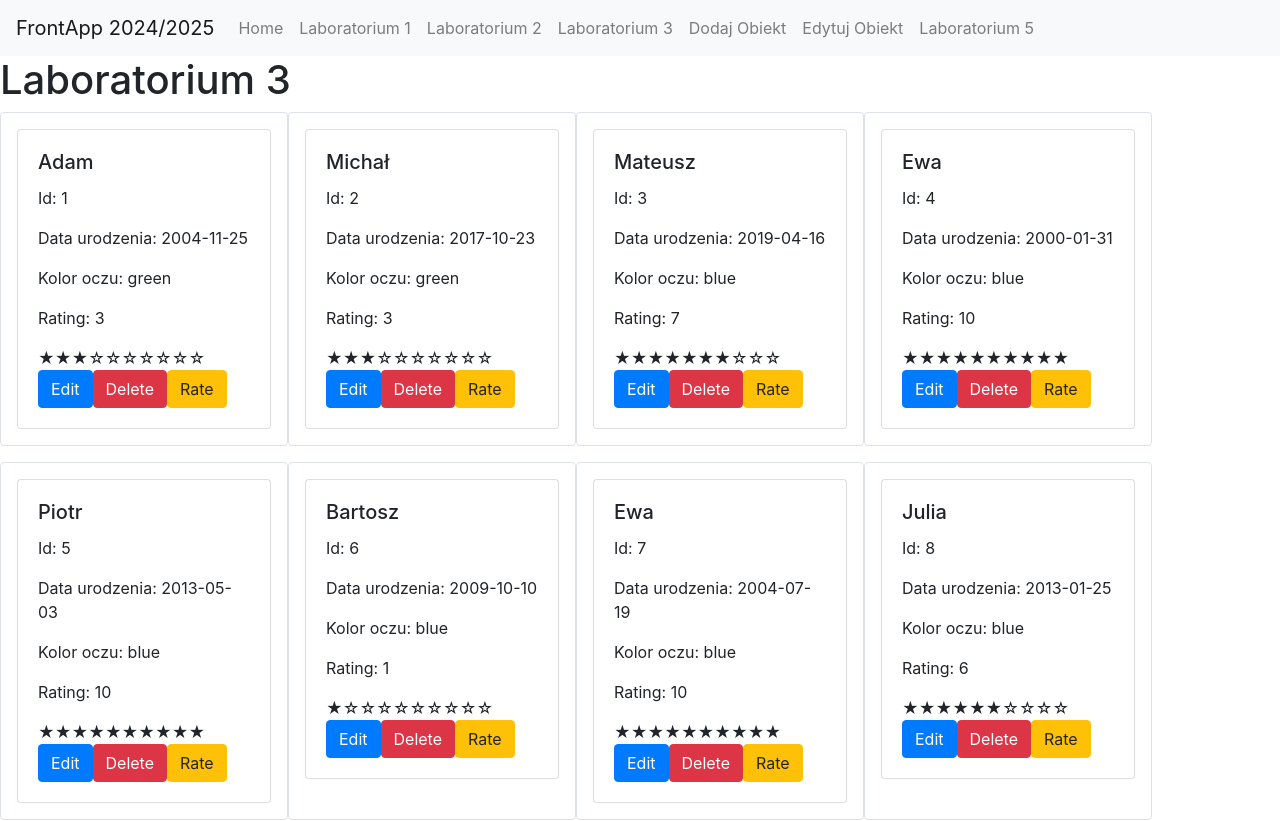
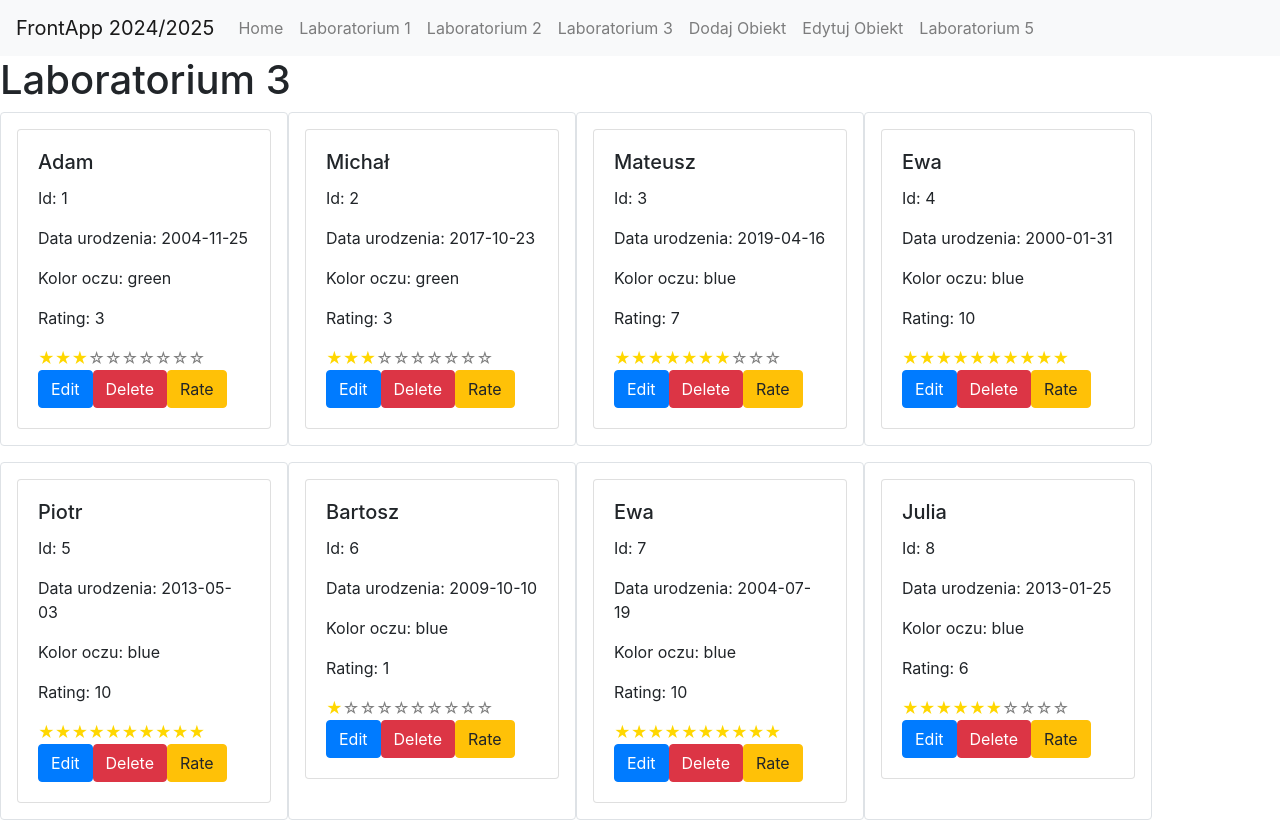
Before and after one commit to matek10000/FrontEnd2024, a React (Create React App) app: page /lab3 in a window 1280 px wide. Shown: the top 821 px of the page. Built offline with nearby package versions, Linux system fonts and the light colour scheme.

Commit message:
(Small fix - naprawione przyznawanie ratingu dla nowo dodanych obiektów)

```diff
--- a/src/components/RatingBar.jsx
+++ b/src/components/RatingBar.jsx
@@ -1,15 +1,30 @@
 import React from 'react';
 
-const RatingBar = ({ rate }) => {
+const RatingBar = ({ rate, onRatingChange }) => {
     const totalStars = 10;
+
+    const handleClick = (newRating) => {
+        // Fix: zmiana ratingu na liczbę
+        onRatingChange(Number(newRating));
+    };
+
     return (
         <div className="rating-bar">
             {Array.from({ length: totalStars }, (_, index) => (
-                <span key={index} className="star">
+                <span
+                    key={index}
+                    className="star"
+                    onClick={() => handleClick(index + 1)}
+                    style={{
+                        cursor: 'pointer',
+                        color: index < rate ? 'gold' : 'gray'
+                    }}
+                >
                     {index < rate ? '★' : '☆'}
                 </span>
             ))}
         </div>
     );
 };
+
 export default RatingBar;
--- a/src/data/AppReducer.js
+++ b/src/data/AppReducer.js
@@ -10,12 +10,12 @@ const AppReducer = (state, action) => {
                     : person
             );
 
-        case "rate":
-            return state.map(person =>
-                person.id === action.payload.id
-                    ? { ...person, rating: action.payload.rating }
-                    : person
-            );
+            case "rate":
+                return state.map(person =>
+                    person.id === action.payload.id
+                        ? { ...person, rating: action.payload.rating } // rating już powinien być liczbą
+                        : person
+                );
 
         case "ADD": // DODAWANIE OSOBY
             return [...state, action.payload];
--- a/src/pages/Lab4Add.jsx
+++ b/src/pages/Lab4Add.jsx
@@ -14,13 +14,13 @@ const Lab4Add = () => {
         rating: 0,
     });
 
-    const navigate = useNavigate(); // uzycie zeby mozna bylo zobaczyc efekty
+    const navigate = useNavigate();
 
     const handleChange = (e) => {
         const { name, value } = e.target;
         setFormData((prevData) => ({
             ...prevData,
-            [name]: value,
+            [name]: name === 'rating' ? Number(value) : value, // Konwersja ratingu na liczbę
         }));
     };
 
```
